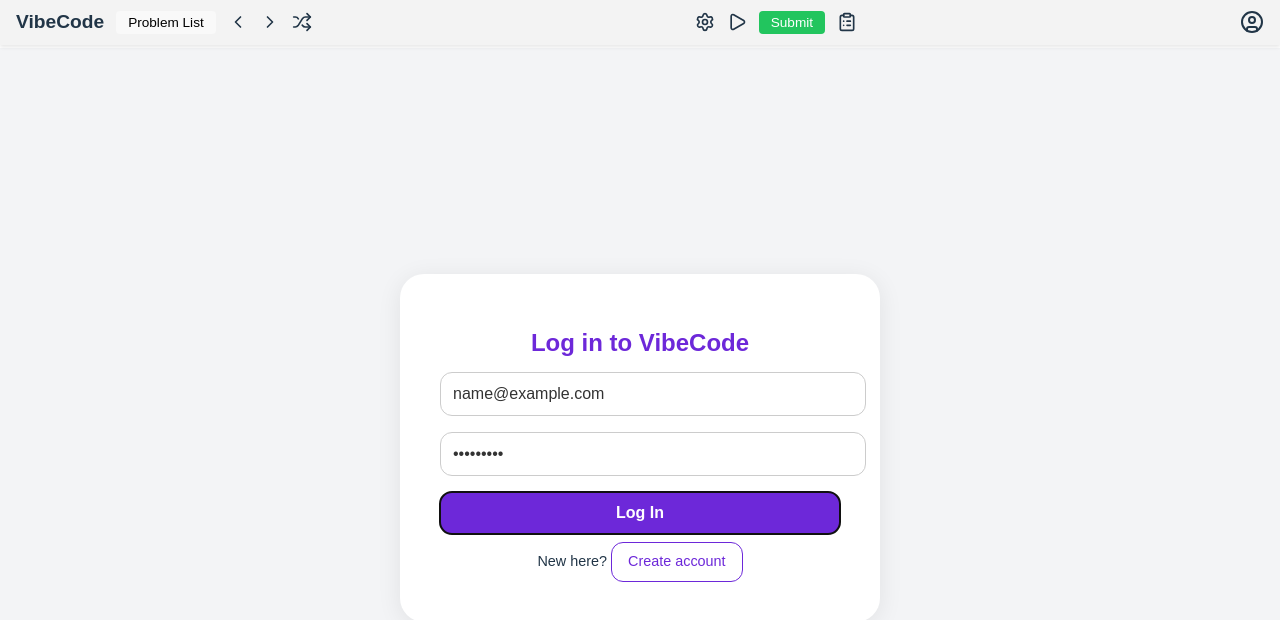
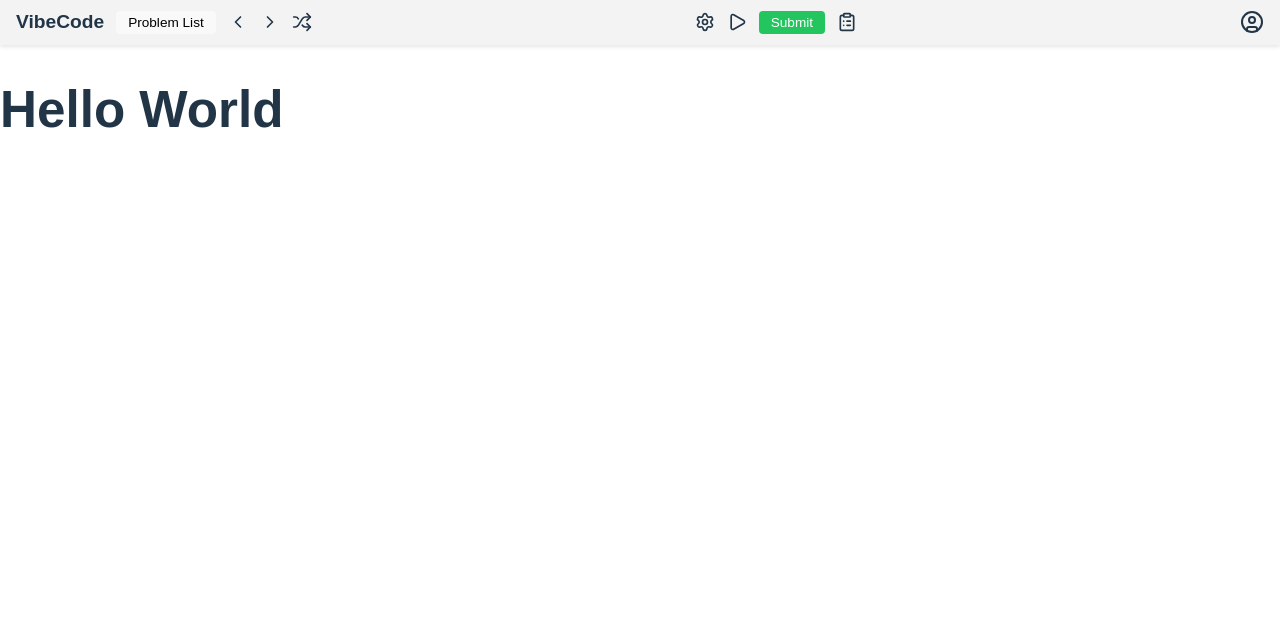
Before and after one commit to Dev-felipe22/VibeCode, a React (Vite) app in the folder vibe-code-ui/: page / in a window 1280 px wide. Both pictures are taken after typing "name@example.com", "Sample123" into the empty fields and a click on the button "Log In". Shown: the top 620 px of the page. Built offline with nearby package versions, Linux system fonts and the light colour scheme.

Commit message:
Fixing login

```diff
--- a/vibe-code-ui/src/App.css
+++ b/vibe-code-ui/src/App.css
@@ -1,8 +1,23 @@
-#root {
+html, body, #root {
+margin:0;
+padding: 0;
+height: 100%
+}
+
+.app-content {
   max-width: 1280px;
   margin: 0 auto;
   padding: 2rem;
   text-align: center;
+}
+
+.page-container {
+  height: 100vh;
+  display: flex;
+  justify-content: center;
+  align-items: center;
+  background-color: #f3f4f6;
+
 }
 
 .logo {
--- a/vibe-code-ui/src/App.tsx
+++ b/vibe-code-ui/src/App.tsx
@@ -5,13 +5,26 @@
 import Register from "./components/Register";
 
 function App() {
+  const [ isLoggedIn, setIsLoggedIn ] = React.useState(false);
+
   return (
     <BrowserRouter>
-        <div style={{ paddingTop: "48px" }}>
-          <TaskBar />
+        <div className={isLoggedIn ? "app-content" : ""}
+        style={{
+          backgroundColor: isLoggedIn ? "white" : "#f3f4f6",
+          minHeight: "100vh",
+          paddingTop: isLoggedIn ? "48px" : "0px",
+        }}>
+          {isLoggedIn && <TaskBar/>}
+
           <Routes>
-            <Route path="/" element={<Login />} />
-            {/* <Route path="/register" element={<Register />} /> */}
+            {!isLoggedIn ? (
+              <Route path="*" element={<Login onLogin={() => setIsLoggedIn(true)} />} />
+            ) : (
+              <>
+              <Route path="/" element={<div style={{ textAlign: "center" }}><h1>Hello World</h1></div>} />
+              </>
+            )}
           </Routes>
         </div>
     </BrowserRouter>
--- a/vibe-code-ui/src/components/Login.tsx
+++ b/vibe-code-ui/src/components/Login.tsx
@@ -8,7 +8,11 @@
   password: string;
 }
 
-const Login: React.FC = () => {
+interface LoginProps {
+  onLogin: () => void;
+}
+
+const Login: React.FC<LoginProps> = ({ onLogin }) => {
   const [form, setForm] = useState<LoginForm>({ email: "", password: "" });
 
   const handleChange = (e: ChangeEvent<HTMLInputElement>) => {
@@ -18,7 +22,7 @@
   const handleSubmit = (e: FormEvent) => {
     e.preventDefault();
     console.table(form);
-    alert("Fake login — check console");
+    onLogin();
   };
 
   return (
```
